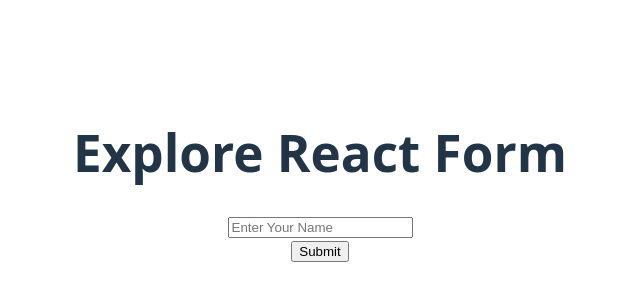
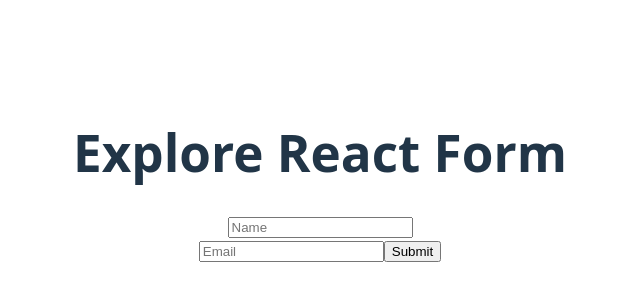
Before and after one commit to monirul8888/React-II, a React (Vite) app in the folder my-form/: page / in a window 1280 px wide. Shown: the part 224-524 px from the top of the page, without its empty margins (320-960 px from the left). Built offline with nearby package versions, Linux system fonts and the light colour scheme.

Commit message:
Added Form Target

```diff
--- a/my-form/src/App.jsx
+++ b/my-form/src/App.jsx
@@ -1,5 +1,6 @@
 
 import './App.css'
+import FormAction from './Components/FormAction/FormAction'
 import SimpleForm from './Components/SimpleForm/SimpleForm'
 
 function App() {
@@ -9,7 +10,8 @@ function App() {
     <>
 
       <h1>Explore React Form</h1>
-      <SimpleForm></SimpleForm>
+      {/* <SimpleForm></SimpleForm> */}
+      <FormAction></FormAction>
 
     </>
   )
--- /dev/null
+++ b/my-form/src/Components/FormAction/FormAction.jsx
@@ -0,0 +1,19 @@
+import React from 'react';
+
+const FormAction = () => {
+    const handleAction = (formData) =>{
+        console.log(formData.get("name"));
+    }
+    return (
+        <div>
+            <form action={handleAction}>
+                <input type="text" name="name" id="" placeholder='Name' />
+                <br />
+                <input type="email" name="email" id="" placeholder='Email'/>
+                <input type="submit" name="" id="" />
+            </form>
+        </div>
+    );
+};
+
+export default FormAction;
```
